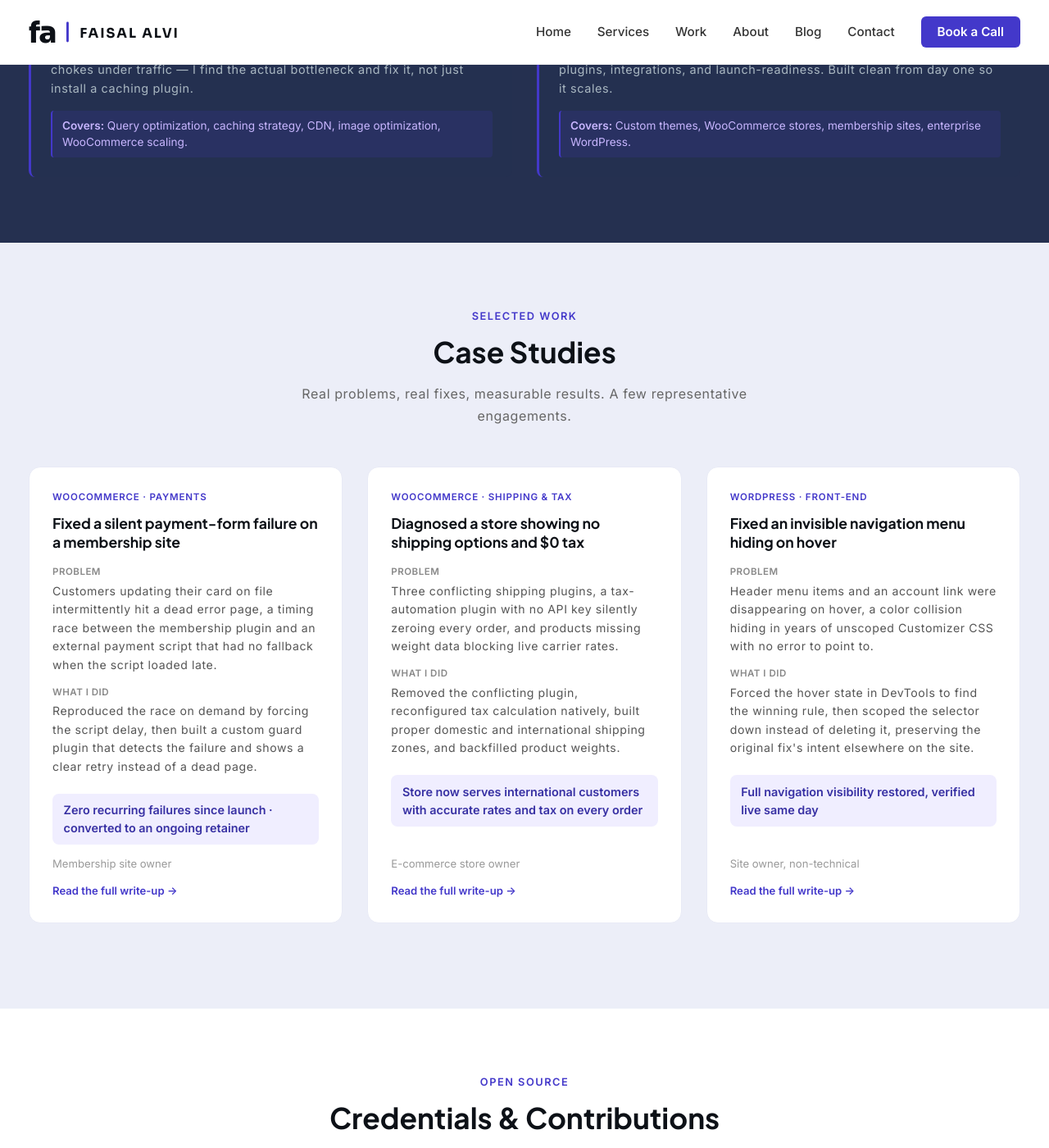
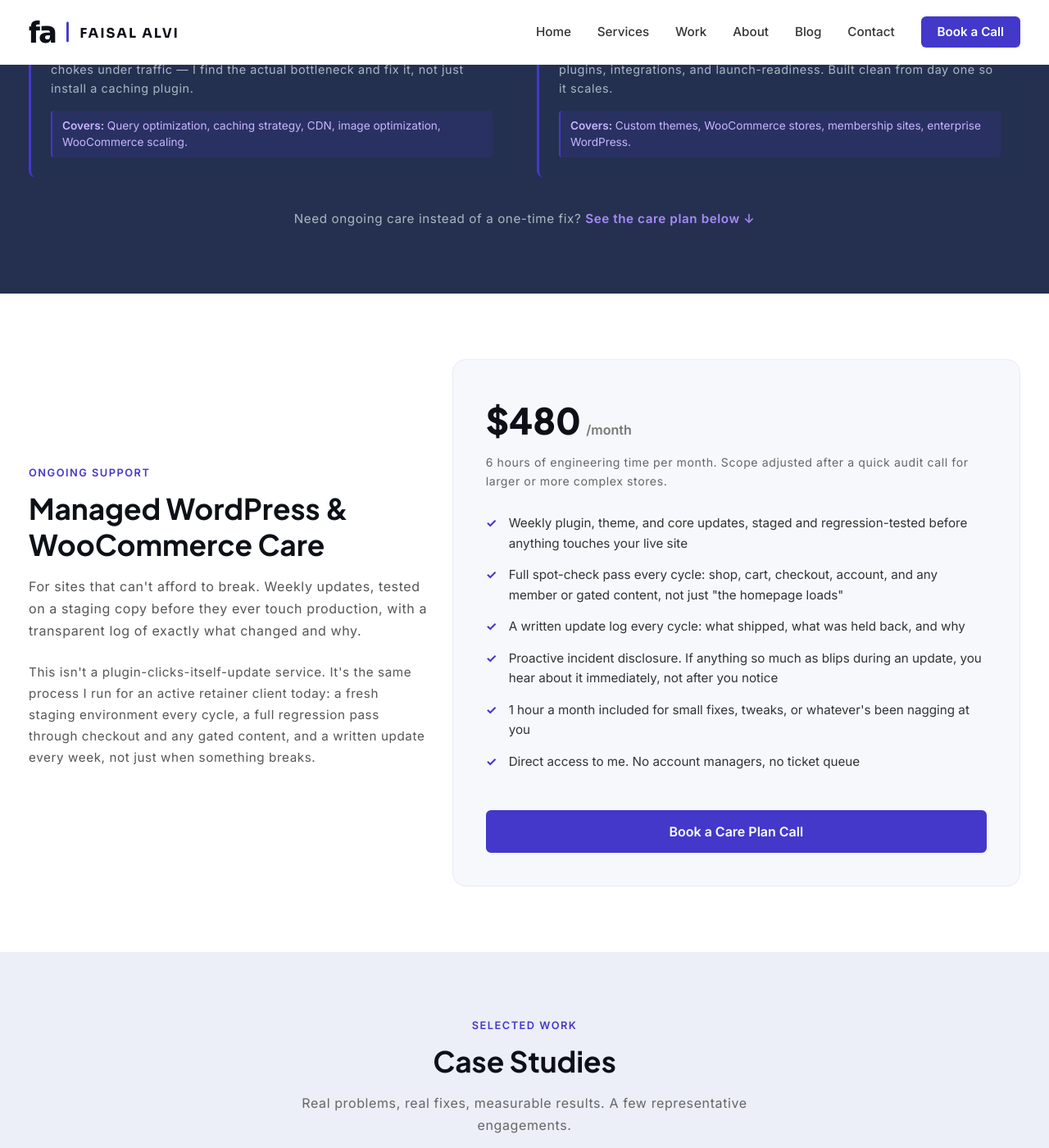
Before and after one commit to faisal-alvi/faisal-alvi.github.io, a Jekyll site: the page index.html, which Jekyll copies as it is, in a window 1280 px wide and 1400 px high, scrolled down 2670 px. Shown: the whole window at 82% size. Built offline with Jekyll 4.4.1, drawn with Linux system fonts in a browser that asks for light colours; some web fonts are replaced.

Commit message:
add Managed WordPress & WooCommerce Care Plan section
New homepage section offering a $480/mo maintenance retainer,
scoped directly from a real active retainer's operational process
(fresh staging every cycle, full regression pass, transparent
weekly update log, proactive incident disclosure, 1 dev-hour
included). Placed between the services grid and case studies, with
a connector link from the services section pointing down to it.

Selling this directly (not through Codeable) keeps the full
margin instead of losing 17.5% to the marketplace fee on an
already-proven service.

Co-Authored-By: Claude Sonnet 5 <noreply@anthropic.com>

```diff
--- a/index.html
+++ b/index.html
@@ -746,6 +746,64 @@
             color: #4338ca;
         }
 
+        /* ── Care Plan ── */
+        .v2-care-card {
+            background: #f7f8fc;
+            border: 1px solid #e8eaf6;
+            border-radius: 16px;
+            padding: 2.5rem;
+        }
+
+        .v2-care-price {
+            display: flex;
+            align-items: baseline;
+            gap: 0.4rem;
+            margin-bottom: 0.5rem;
+        }
+
+        .v2-care-price-amount {
+            font-family: 'Plus Jakarta Sans', system-ui, sans-serif;
+            font-size: 2.75rem;
+            font-weight: 800;
+            color: #0d1117;
+        }
+
+        .v2-care-price-period {
+            font-size: 1rem;
+            color: #777;
+            font-weight: 600;
+        }
+
+        .v2-care-price-sub {
+            color: #666;
+            font-size: 0.88rem;
+            line-height: 1.6;
+            margin-bottom: 1.75rem;
+        }
+
+        .v2-care-list {
+            list-style: none;
+            padding: 0;
+            margin: 0 0 2rem;
+        }
+
+        .v2-care-list li {
+            position: relative;
+            padding: 0 0 0.9rem 1.75rem;
+            color: #333;
+            font-size: 0.95rem;
+            line-height: 1.6;
+        }
+
+        .v2-care-list li::before {
+            content: "\2713";
+            position: absolute;
+            left: 0;
+            top: 0;
+            color: #4338ca;
+            font-weight: 700;
+        }
+
         /* ── Open Source ── */
         .v2-credential-box {
             background: #f7f8fc;
@@ -1684,6 +1742,39 @@
                         <div class="v2-problem-title">Full Site Builds from Scratch</div>
                         <p class="v2-problem-desc">End-to-end WordPress or WooCommerce builds — architecture, theme, plugins, integrations, and launch-readiness. Built clean from day one so it scales.</p>
                         <div class="v2-risk"><strong>Covers:</strong> Custom themes, WooCommerce stores, membership sites, enterprise WordPress.</div>
+                    </div>
+                </div>
+            </div>
+            <p style="text-align: center; color: #aab8c2; font-size: 0.95rem; margin: 2.5rem 0 0;">Need ongoing care instead of a one-time fix? <a href="#care" style="color: #a78bfa; font-weight: 600;">See the care plan below &darr;</a></p>
+        </div>
+    </section>
+
+    <!-- ── Care Plan ── -->
+    <section class="v2-section" id="care">
+        <div class="container">
+            <div class="row align-items-center">
+                <div class="col-lg-5 mb-4 mb-lg-0">
+                    <span class="v2-section-label">Ongoing Support</span>
+                    <h2 class="v2-section-title">Managed WordPress &amp; WooCommerce Care</h2>
+                    <p style="color: #555; font-size: 1rem; line-height: 1.7; margin-bottom: 1.5rem;">For sites that can't afford to break. Weekly updates, tested on a staging copy before they ever touch production, with a transparent log of exactly what changed and why.</p>
+                    <p style="color: #555; font-size: 0.95rem; line-height: 1.7;">This isn't a plugin-clicks-itself-update service. It's the same process I run for an active retainer client today: a fresh staging environment every cycle, a full regression pass through checkout and any gated content, and a written update every week, not just when something breaks.</p>
+                </div>
+                <div class="col-lg-7">
+                    <div class="v2-care-card">
+                        <div class="v2-care-price">
+                            <span class="v2-care-price-amount">$480</span>
+                            <span class="v2-care-price-period">/month</span>
+                        </div>
+                        <p class="v2-care-price-sub">6 hours of engineering time per month. Scope adjusted after a quick audit call for larger or more complex stores.</p>
+                        <ul class="v2-care-list">
+                            <li>Weekly plugin, theme, and core updates, staged and regression-tested before anything touches your live site</li>
+                            <li>Full spot-check pass every cycle: shop, cart, checkout, account, and any member or gated content, not just "the homepage loads"</li>
+                            <li>A written update log every cycle: what shipped, what was held back, and why</li>
+                            <li>Proactive incident disclosure. If anything so much as blips during an update, you hear about it immediately, not after you notice</li>
+                            <li>1 hour a month included for small fixes, tweaks, or whatever's been nagging at you</li>
+                            <li>Direct access to me. No account managers, no ticket queue</li>
+                        </ul>
+                        <a href="https://calendly.com/faisalalvi33" target="_blank" rel="noopener" class="v2-btn-primary" style="width: 100%; text-align: center; box-sizing: border-box;">Book a Care Plan Call</a>
                     </div>
                 </div>
             </div>
```
